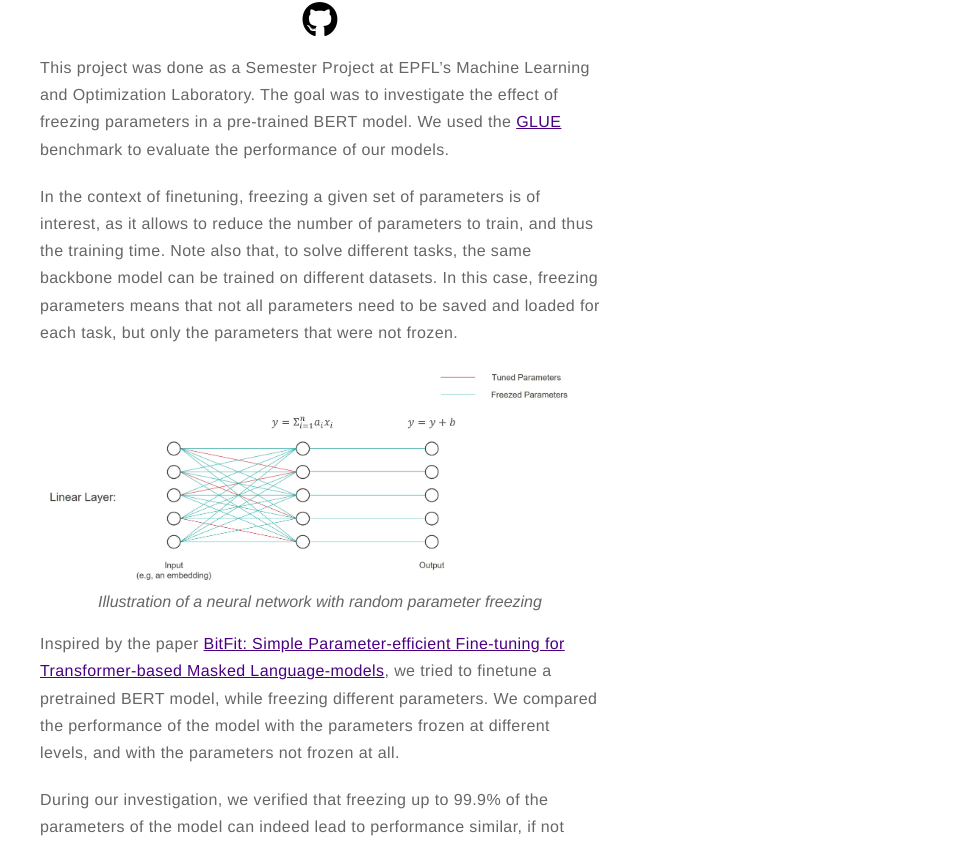
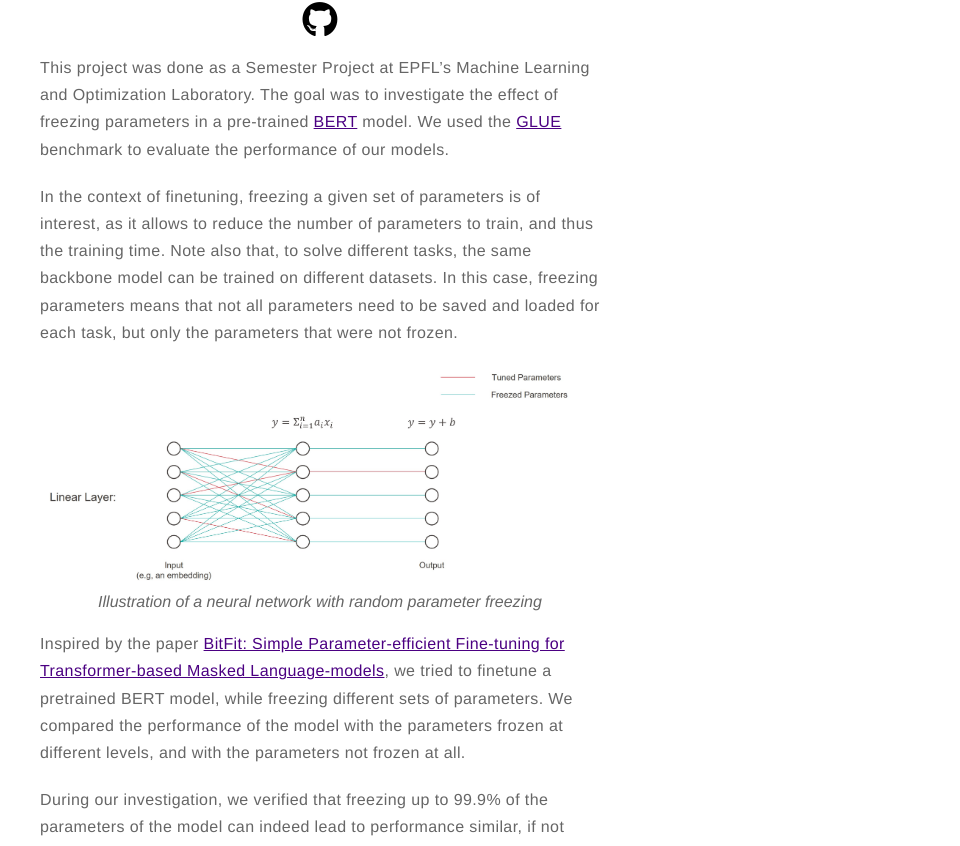
Before and after one commit to axeldinh/axeldinh.github.io, a Jekyll site: the page built from _posts/2022-11-28-bert-finetune.markdown, in a window 1280 px wide. Shown: the part 479-1325 px from the top of the page, without its empty margins (320-1280 px from the left). Built offline with Jekyll 4.4.1, drawn with Linux system fonts in a browser that asks for light colours; nearby versions of some CDN libraries.

Commit message:
put link to bert

```diff
--- a/_posts/2022-11-28-bert-finetune.markdown
+++ b/_posts/2022-11-28-bert-finetune.markdown
@@ -15,7 +15,7 @@ github: https://github.com/axeldinh/FineTune_Project
 icon: /assets/projects/bert_finetune/transformer.png
 ---
 
-This project was done as a Semester Project at EPFL's Machine Learning and Optimization Laboratory. The goal was to investigate the effect of freezing parameters in a pre-trained BERT model. We used the [GLUE](https://gluebenchmark.com/) benchmark to evaluate the performance of our models.
+This project was done as a Semester Project at EPFL's Machine Learning and Optimization Laboratory. The goal was to investigate the effect of freezing parameters in a pre-trained [BERT](https://arxiv.org/abs/1810.04805) model. We used the [GLUE](https://gluebenchmark.com/) benchmark to evaluate the performance of our models.
 
 In the context of finetuning, freezing a given set of parameters is of interest, as it allows to reduce the number of parameters to train, and thus the training time.
 Note also that, to solve different tasks, the same backbone model can be trained on different datasets. In this case, freezing parameters means that not all parameters need to be saved and loaded for each task, but only the parameters that were not frozen.
@@ -24,10 +24,10 @@ Note also that, to solve different tasks, the same backbone model can be trained
 |:--:|
 | *Illustration of a neural network with random parameter freezing* |
 
-Inspired by the paper [BitFit: Simple Parameter-efficient Fine-tuning for Transformer-based Masked Language-models](https://arxiv.org/abs/2106.10199), we tried to finetune a pretrained BERT model, while freezing different parameters. We compared the performance of the model with the parameters frozen at different levels, and with the parameters not frozen at all.
+Inspired by the paper [BitFit: Simple Parameter-efficient Fine-tuning for Transformer-based Masked Language-models](https://arxiv.org/abs/2106.10199), we tried to finetune a pretrained BERT model, while freezing different sets of parameters. We compared the performance of the model with the parameters frozen at different levels, and with the parameters not frozen at all.
 
 During our investigation, we verified that freezing up to 99.9% of the parameters of the model can indeed lead to performance similar, if not better, than the performance of the model with all parameters unfrozen. More surprisingly, we found that selecting randomly the parameters to freeze
-could still  compete with the other methods.
+could still compete with the other methods.
 
 | ![barplot](/assets/projects/bert_finetune/RandomBarplot.jpg) |
 |:--:|
```
